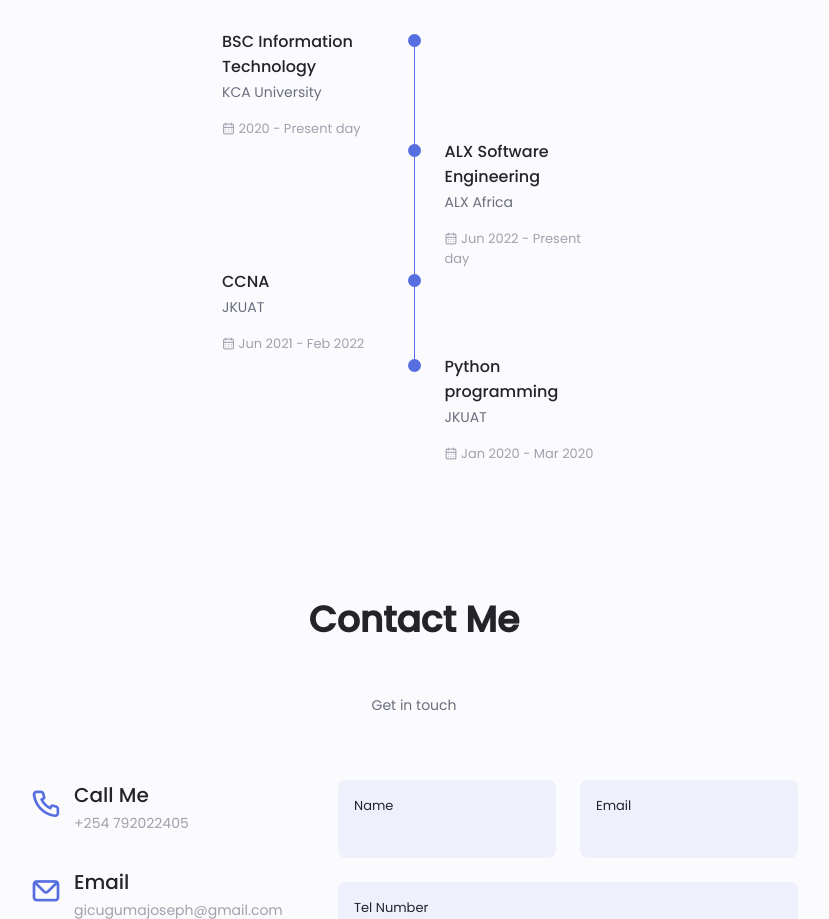
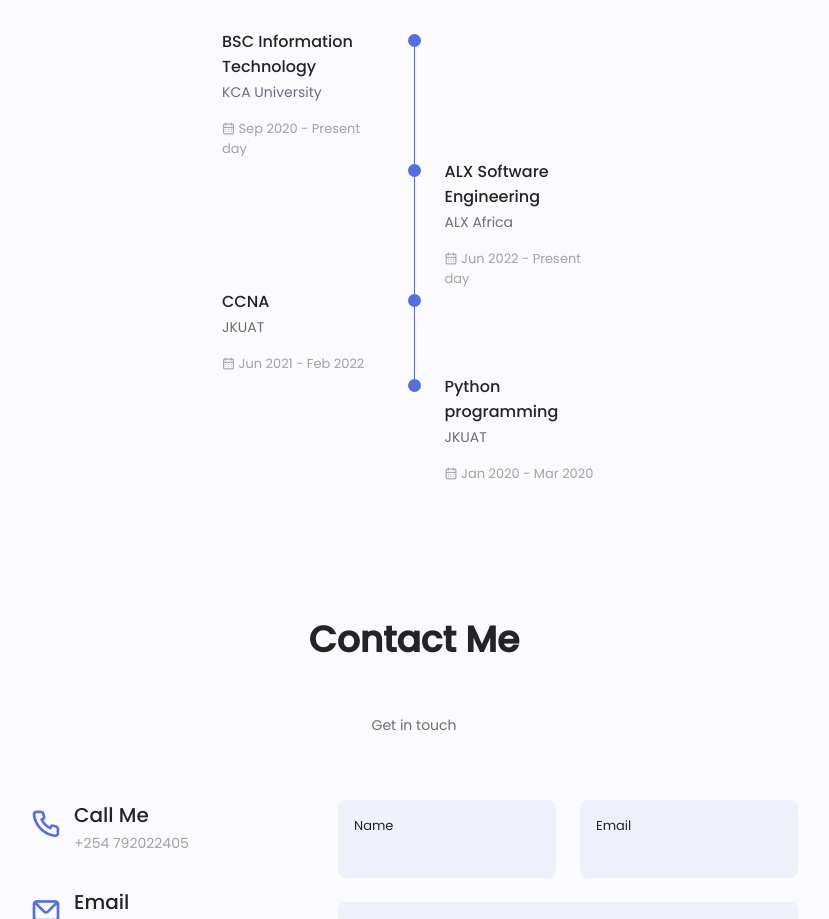
Before and after one commit to Joseph-Gicuguma/My-personal-portfolio-website, a plain HTML site: page index.html in a window 1280 px wide. Shown: the part 2721-3640 px from the top of the page, without its empty margins (226-1055 px from the left). Drawn offline with nearby package versions, Linux system fonts and the light colour scheme.

Commit message:
last fix

```diff
--- a/index.html
+++ b/index.html
@@ -357,7 +357,7 @@
                             <span class="qualification__subtitle">KCA University</span>
                             <div class="qualification__calendar">
                                 <i class="uil uil-calendar-alt"></i>
-                                2020 - Present day
+                                Sep 2020 - Present day
                             </div>
                         </div>
 
```
